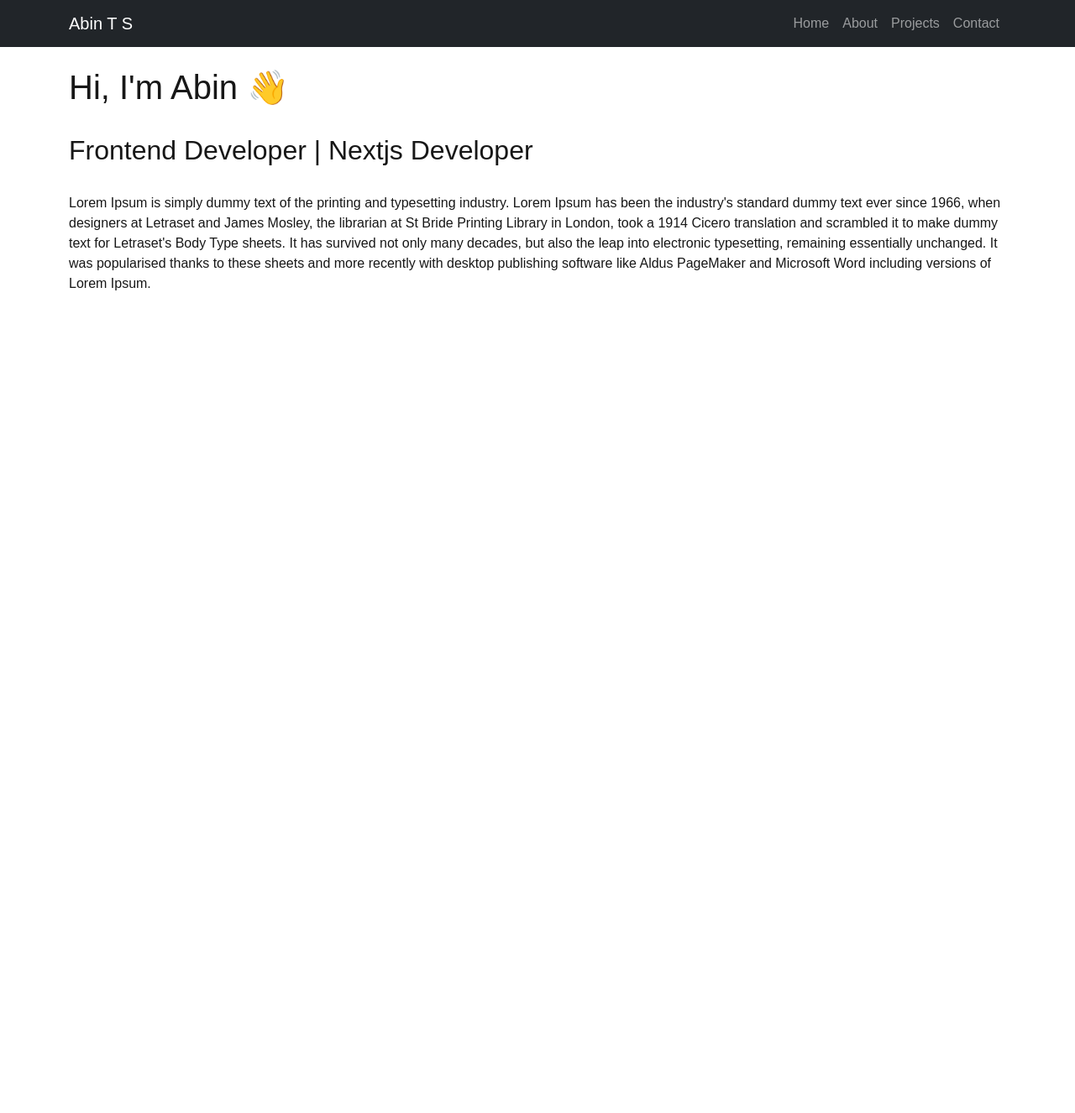
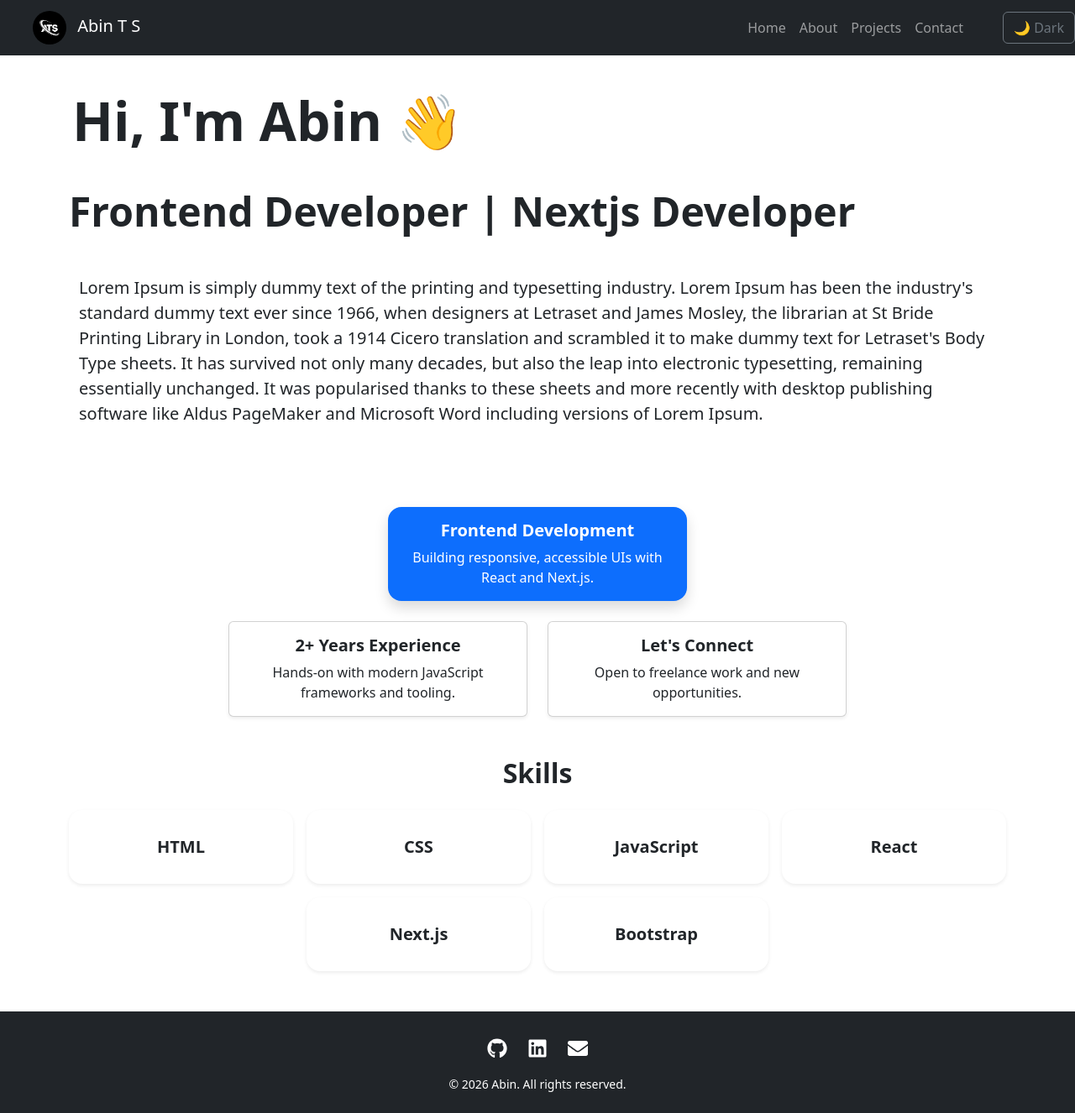
Before and after one commit to abints47/porfolio-nextjs-app, a Next.js app: page / in a window 1280 px wide. Shown: the whole page at 84% size. Before the commit the page ends 800 px from the top, so only its background shows below. Built offline with nearby package versions, Linux system fonts and the light colour scheme.

Commit message:
Added necessary components to portolio project

```diff
--- a/app/globals.css
+++ b/app/globals.css
@@ -15,22 +15,18 @@
   height: 100%;
 }
 
-html,
-body {
-  max-width: 100vw;
-  overflow-x: hidden;
+html, body {
+  height: 100%;
 }
 
 body {
-  min-height: 100%;
   display: flex;
   flex-direction: column;
-  color: var(--foreground);
-  background: var(--background);
-  font-family: Arial, Helvetica, sans-serif;
-  -webkit-font-smoothing: antialiased;
-  -moz-osx-font-smoothing: grayscale;
+  min-height: 100vh;
 }
+
+
+
 
 * {
   box-sizing: border-box;
@@ -48,8 +44,3 @@
     color-scheme: dark;
   }
 }
-
-
-.heading{
-  font-size: x-large;
-}
--- a/app/layout.tsx
+++ b/app/layout.tsx
@@ -4,6 +4,7 @@
 import type { Metadata } from "next";
 import { Geist, Geist_Mono } from "next/font/google";
 import "./globals.css";
+import Footer from "@/components/Footer"
 
 const geistSans = Geist({
   variable: "--font-geist-sans",
@@ -29,7 +30,9 @@
     <html lang="en" className={`${geistSans.variable} ${geistMono.variable}`}>
       <body>
         <AppNavbar/>
-        {children}</body>
+         <main className="flex-grow-1">{children}</main>
+        <Footer/>
+        </body>
     </html>
   );
 }
--- a/app/page.tsx
+++ b/app/page.tsx
@@ -1,12 +1,18 @@
+import HeroCards from "@/components/HeroCards"
+import Skills from "@/components/Skills"
 
 
 export default function Home() {
    return (
     <>
-    <h1 className="container mt-4">Hi, I'm Abin  👋</h1>
-    <h2 className="container mt-4">Frontend Developer | Nextjs Developer
+    <h1 className="container mt-4 text-left fw-bold display-3 p-3">Hi, I'm Abin  👋</h1>
+    <h2 className="container mt-4 text-left fw-bold display-5">Frontend Developer | Nextjs Developer
     </h2>
-    <p className="container mt-4">Lorem Ipsum is simply dummy text of the printing and typesetting industry. Lorem Ipsum has been the industry's standard dummy text ever since 1966, when designers at Letraset and James Mosley, the librarian at St Bride Printing Library in London, took a 1914 Cicero translation and scrambled it to make dummy text for Letraset's Body Type sheets. It has survived not only many decades, but also the leap into electronic typesetting, remaining essentially unchanged. It was popularised thanks to these sheets and more recently with desktop publishing software like Aldus PageMaker and Microsoft Word including versions of Lorem Ipsum.</p>
+    <p className="container mt-4 text-left p-4 fw-normal fs-5">Lorem Ipsum is simply dummy text of the printing and typesetting industry. Lorem Ipsum has been the industry's standard dummy text ever since 1966, when designers at Letraset and James Mosley, the librarian at St Bride Printing Library in London, took a 1914 Cicero translation and scrambled it to make dummy text for Letraset's Body Type sheets. It has survived not only many decades, but also the leap into electronic typesetting, remaining essentially unchanged. It was popularised thanks to these sheets and more recently with desktop publishing software like Aldus PageMaker and Microsoft Word including versions of Lorem Ipsum.</p>
+
+    <HeroCards/>
+    <Skills/>
+
     </>
     )
 
--- a/components/AppNavbar.tsx
+++ b/components/AppNavbar.tsx
@@ -1,15 +1,19 @@
 "use client";
-
+import ThemeToggle from "@/components/ThemeToggle";
 import Navbar from "react-bootstrap/Navbar";
 import Nav from "react-bootstrap/Nav";
 import Container from "react-bootstrap/Container";
 import Link from "next/link";
+import Image from "next/image"
+
 
 export default function AppNavbar() {
   return (
     <Navbar bg="dark" variant="dark" expand="lg">
       <Container>
-        <Navbar.Brand as={Link} href="/">Abin T S</Navbar.Brand>
+
+        <Navbar.Brand as={Link} href="/">
+        <Image src="/images.png" alt="logo" width={40} height={40} className="rounded-circle me-2" />   Abin T S</Navbar.Brand>
         <Navbar.Toggle aria-controls="main-navbar" />
         <Navbar.Collapse id="main-navbar">
           <Nav className="ms-auto">
@@ -20,6 +24,8 @@
           </Nav>
         </Navbar.Collapse>
       </Container>
+      <ThemeToggle/>
     </Navbar>
+
   );
 }
--- /dev/null
+++ b/components/Footer.tsx
@@ -0,0 +1,28 @@
+
+    "use client";
+
+import { Container } from "react-bootstrap";
+import { FaGithub, FaLinkedin, FaEnvelope } from "react-icons/fa";
+
+export default function Footer() {
+  return (
+    <footer className="bg-dark text-white mt-5 py-4">
+      <Container className="text-center">
+        <div className="d-flex justify-content-center gap-4 mb-3 fs-4">
+          <a href="https://github.com/yourusername" target="_blank" rel="noopener noreferrer" className="text-white">
+            <FaGithub />
+          </a>
+          <a href="https://linkedin.com/in/yourusername" target="_blank" rel="noopener noreferrer" className="text-white">
+            <FaLinkedin />
+          </a>
+          <a href="mailto:you@example.com" className="text-white">
+            <FaEnvelope />
+          </a>
+        </div>
+        <p className="mb-0 small">
+          &copy; {new Date().getFullYear()} Abin. All rights reserved.
+        </p>
+      </Container>
+    </footer>
+  );
+}
--- /dev/null
+++ b/components/HeroCards.tsx
@@ -0,0 +1,49 @@
+"use client";
+import { Container, Row, Col, Card } from "react-bootstrap";
+
+export default function HeroCards() {
+  return (
+    <Container className="mt-5">
+      <Row className="g-4 justify-content-center">
+
+        <Container className="mt-5">
+         <Row className="g-4 justify-content-center">
+             <Col xs={12} md={4}>
+                <Card bg="primary" text="white" className="h-100 text-center shadow rounded-4 border-0">
+                <Card.Body className="d-flex flex-column justify-content-center">
+                <Card.Title className="fw-bold">Frontend Development</Card.Title>
+                 <Card.Text>
+                     Building responsive, accessible UIs with React and Next.js.
+                 </Card.Text>
+                </Card.Body>
+                </Card>
+             </Col>
+         </Row>
+    </Container>
+
+
+        <Col xs={12} md={4}>
+          <Card className="h-100 text-center shadow-sm">
+            <Card.Body className="d-flex flex-column justify-content-center">
+              <Card.Title className="fw-bold">2+ Years Experience</Card.Title>
+              <Card.Text>
+                Hands-on with modern JavaScript frameworks and tooling.
+              </Card.Text>
+            </Card.Body>
+          </Card>
+        </Col>
+
+        <Col xs={12} md={4}>
+          <Card className="h-100 text-center shadow-sm">
+            <Card.Body className="d-flex flex-column justify-content-center">
+              <Card.Title className="fw-bold">Let's Connect</Card.Title>
+              <Card.Text>
+                Open to freelance work and new opportunities.
+              </Card.Text>
+            </Card.Body>
+          </Card>
+        </Col>
+      </Row>
+    </Container>
+  );
+}
--- /dev/null
+++ b/components/Skills.tsx
@@ -0,0 +1,24 @@
+"use client";
+
+import { Container, Row, Col, Card } from "react-bootstrap";
+
+const skills = ["HTML", "CSS", "JavaScript", "React", "Next.js", "Bootstrap"];
+
+export default function Skills() {
+  return (
+    <Container className="mt-5">
+      <h2 className="fw-bold text-center mb-4">Skills</h2>
+      <Row className="g-3 justify-content-center">
+        {skills.map((skill) => (
+          <Col key={skill} xs={6} md={3}>
+            <Card className="text-center shadow-sm rounded-4 border-0 p-3">
+              <Card.Body>
+                <Card.Title className="fw-semibold mb-0">{skill}</Card.Title>
+              </Card.Body>
+            </Card>
+          </Col>
+        ))}
+      </Row>
+    </Container>
+  );
+}
--- /dev/null
+++ b/components/ThemeToggle.tsx
@@ -0,0 +1,19 @@
+"use client";
+import { useState, useEffect } from "react";
+
+export default function ThemeToggle() {
+  const [theme, setTheme] = useState("light");
+
+  useEffect(() => {
+    document.documentElement.setAttribute("data-bs-theme", theme);
+  }, [theme]);
+
+  return (
+    <button
+      className="btn btn-outline-secondary"
+      onClick={() => setTheme(theme === "light" ? "dark" : "light")}
+    >
+      {theme === "light" ? "🌙 Dark" : "☀️ Light"}
+    </button>
+  );
+}
--- a/package.json
+++ b/package.json
@@ -13,7 +13,8 @@
     "next": "16.2.10",
     "react": "19.2.4",
     "react-bootstrap": "^2.10.10",
-    "react-dom": "19.2.4"
+    "react-dom": "19.2.4",
+    "react-icons": "^5.7.0"
   },
   "devDependencies": {
     "@types/node": "^20",
```
Also changed, not shown: app/(dashboard)/Contact/page.tsx (+72 -4 lines), public/images.png (added), 1 other file (tests, documents, lock files or other folders).
